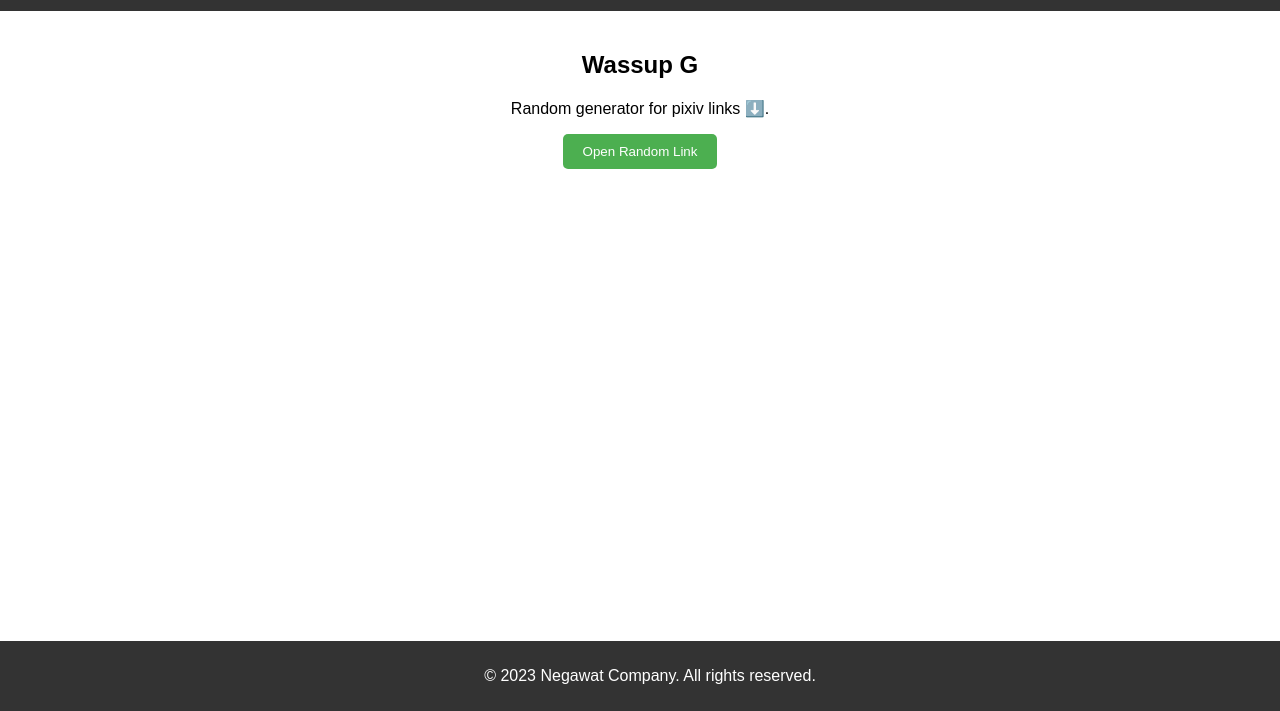
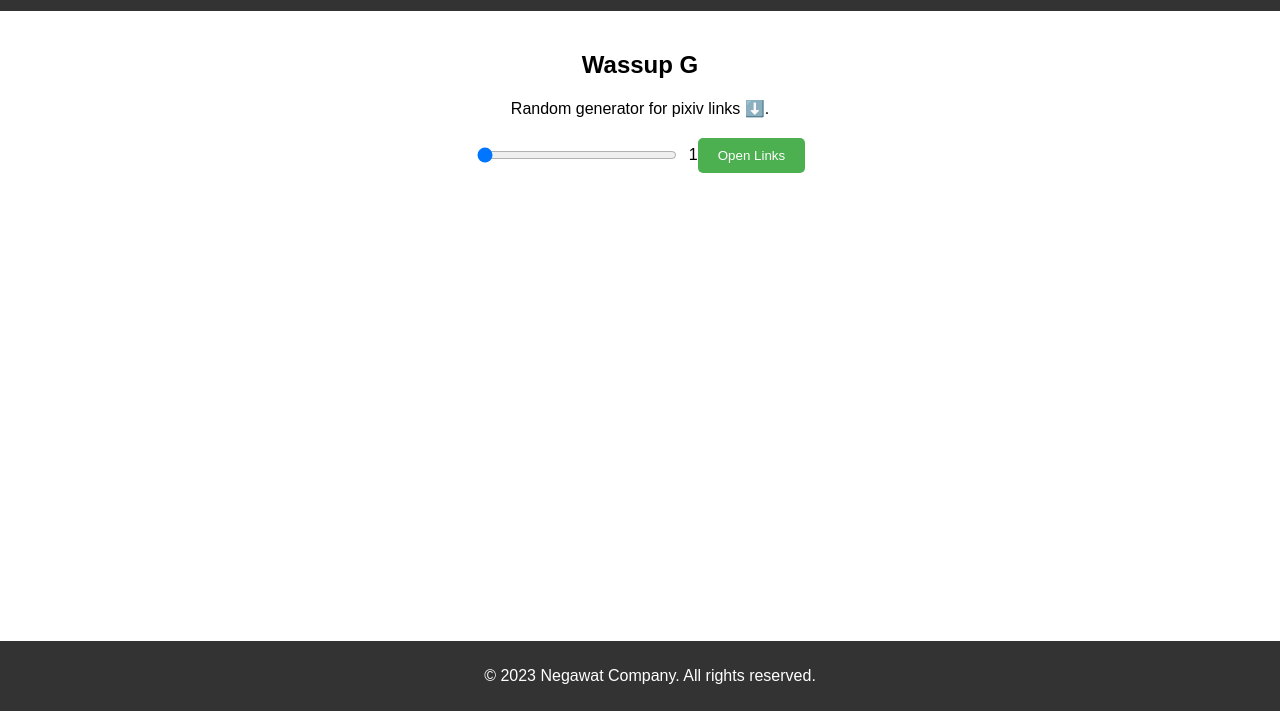
Before and after one commit to Cookie-727/pixv, a plain HTML site: page index.html in a window 1280 px wide. Shown: the part 89-800 px from the top of the page. Drawn offline with Linux system fonts and the light colour scheme.

Commit message:
Update index.html

```diff
--- a/index.html
+++ b/index.html
@@ -38,6 +38,17 @@
             cursor: pointer;
             border-radius: 5px;
         }
+        .slider-container {
+            display: flex;
+            align-items: center;
+            justify-content: center;
+        }
+        .slider {
+            width: 200px; /* Adjust the width as needed */
+        }
+        .slider-value {
+            margin-left: 10px;
+        }
     </style>
 </head>
 <body>
@@ -47,14 +58,23 @@
     <main>
         <h2>Wassup G</h2>
         <p>Random generator for pixiv links ⬇️.</p>
-        <button class="random-link-button" onclick="openRandomLink()">Open Random Link</button>
+        <div class="slider-container">
+            <input type="range" class="slider" id="linkSlider" min="1" max="10" step="1" value="1" oninput="updateSliderValue()">
+            <span class="slider-value" id="sliderValueDisplay">1</span> <h1>   </h1>
+            <button class="random-link-button" onclick="openRandomLinks()">Open Links</button>
+        </div>
     </main>
     <footer>
         <p>&copy; 2023 Negawat Company. All rights reserved.</p>
     </footer>
 
     <script>
-        function openRandomLink() {
+        function updateSliderValue() {
+            const sliderValue = document.getElementById('linkSlider').value;
+            document.getElementById('sliderValueDisplay').textContent = sliderValue;
+        }
+
+        function openRandomLinks() {
             const links = [
                 'https://www.pixiv.net/en/artworks/106340592#manga',
                 'https://www.pixiv.net/en/artworks/77523730',
@@ -91,14 +111,18 @@
                 'https://www.pixiv.net/en/artworks/97899127',
                 'https://www.pixiv.net/en/artworks/108814624',
                 'https://www.pixiv.net/en/artworks/108444752#manga'
-                // Add more links as needed
             ];
 
-            const randomIndex = Math.floor(Math.random() * links.length);
-            const randomLink = links[randomIndex];
+            const sliderValue = document.getElementById('linkSlider').value;
+            const numLinksToOpen = parseInt(sliderValue);
 
-            // Open the random link in a new tab/window
-            window.open(randomLink, '_blank');
+            if (numLinksToOpen > 0) {
+                for (let i = 0; i < numLinksToOpen; i++) {
+                    const randomIndex = Math.floor(Math.random() * links.length);
+                    const randomLink = links[randomIndex];
+                    window.open(randomLink, '_blank');
+                }
+            }
         }
     </script>
 </body>
```
